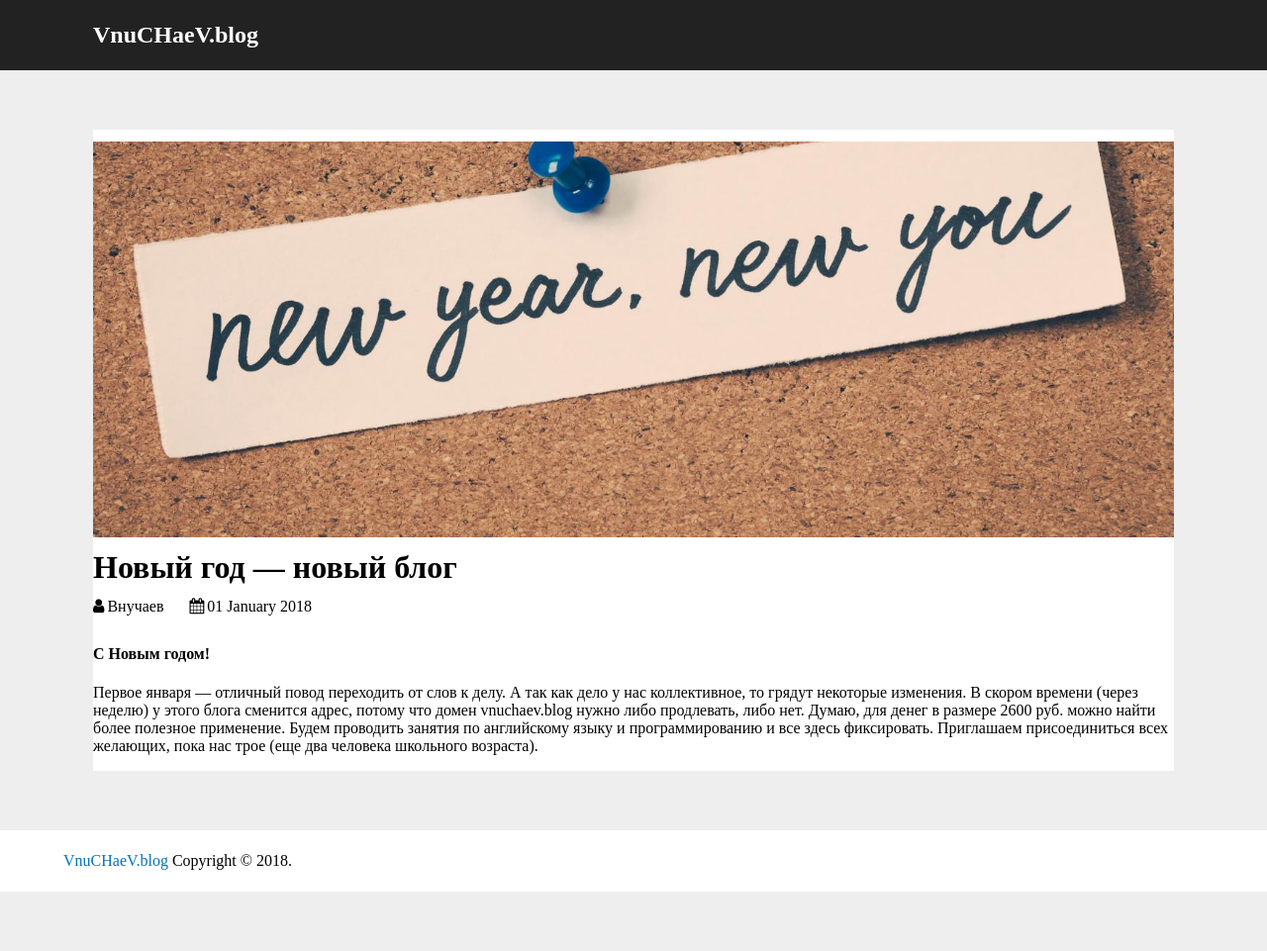
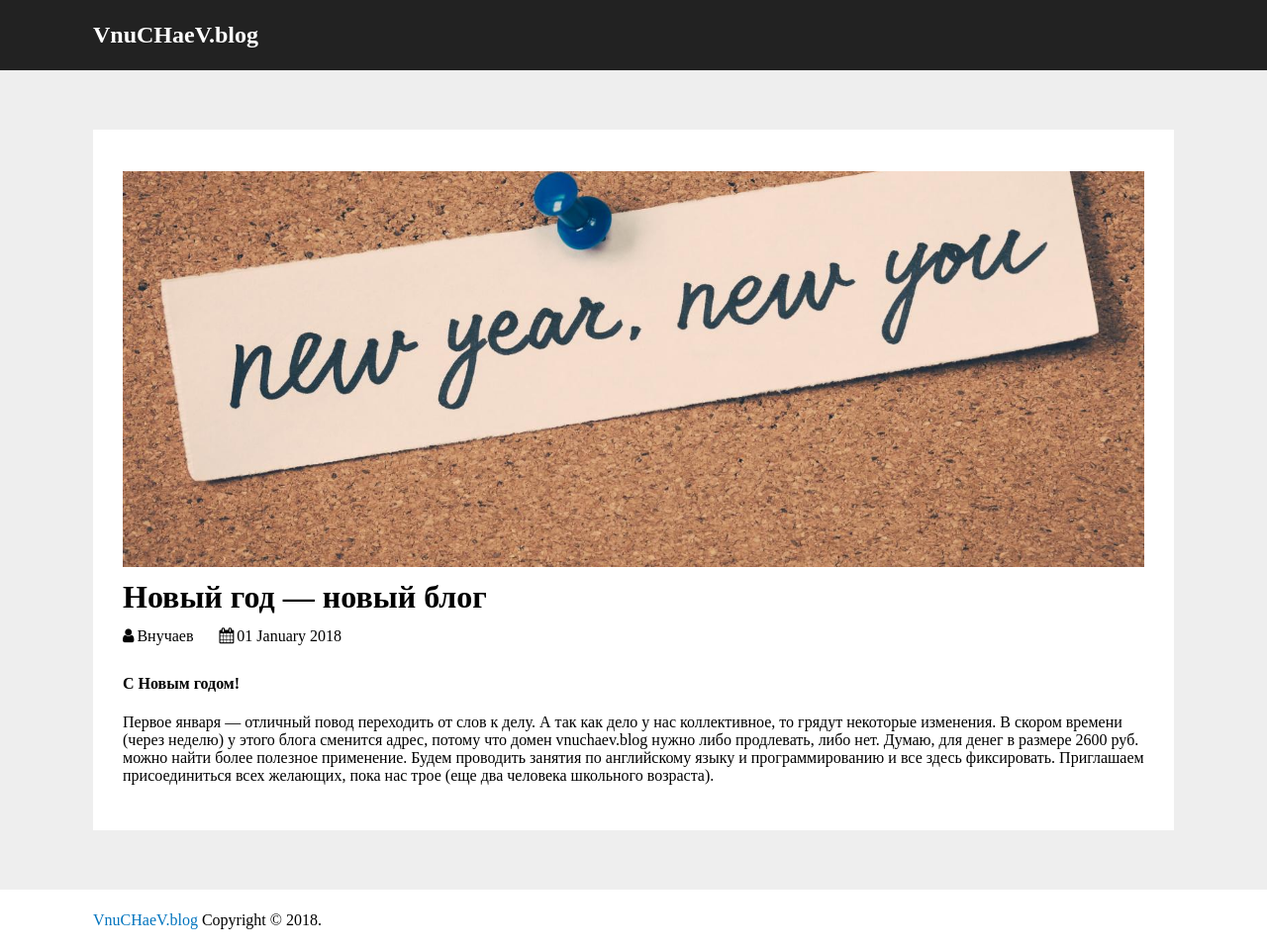
Before and after one commit to vitoyucepi/blog, a Jekyll site: the page built from _posts/2018-01-01-new-blog.md, in a window 1280 px wide. Shown: the whole page at 99% size. Built offline with Jekyll 4.4.1, drawn with Linux system fonts in a browser that asks for light colours; before the commit the page ends 901 px from its top, so only the background shows below that.

Commit message:
style fix

```diff
--- a/css/default.css
+++ b/css/default.css
@@ -42,6 +42,7 @@ body {
 }
 
 #footer a {
+    margin-left: 30px;
     text-decoration: none;
     color: #0274BE;
 }
@@ -70,6 +71,7 @@ body {
 
 #post {
     background: #FFF;
+    padding: 30px;
     margin: 30px;
 }
 
```
